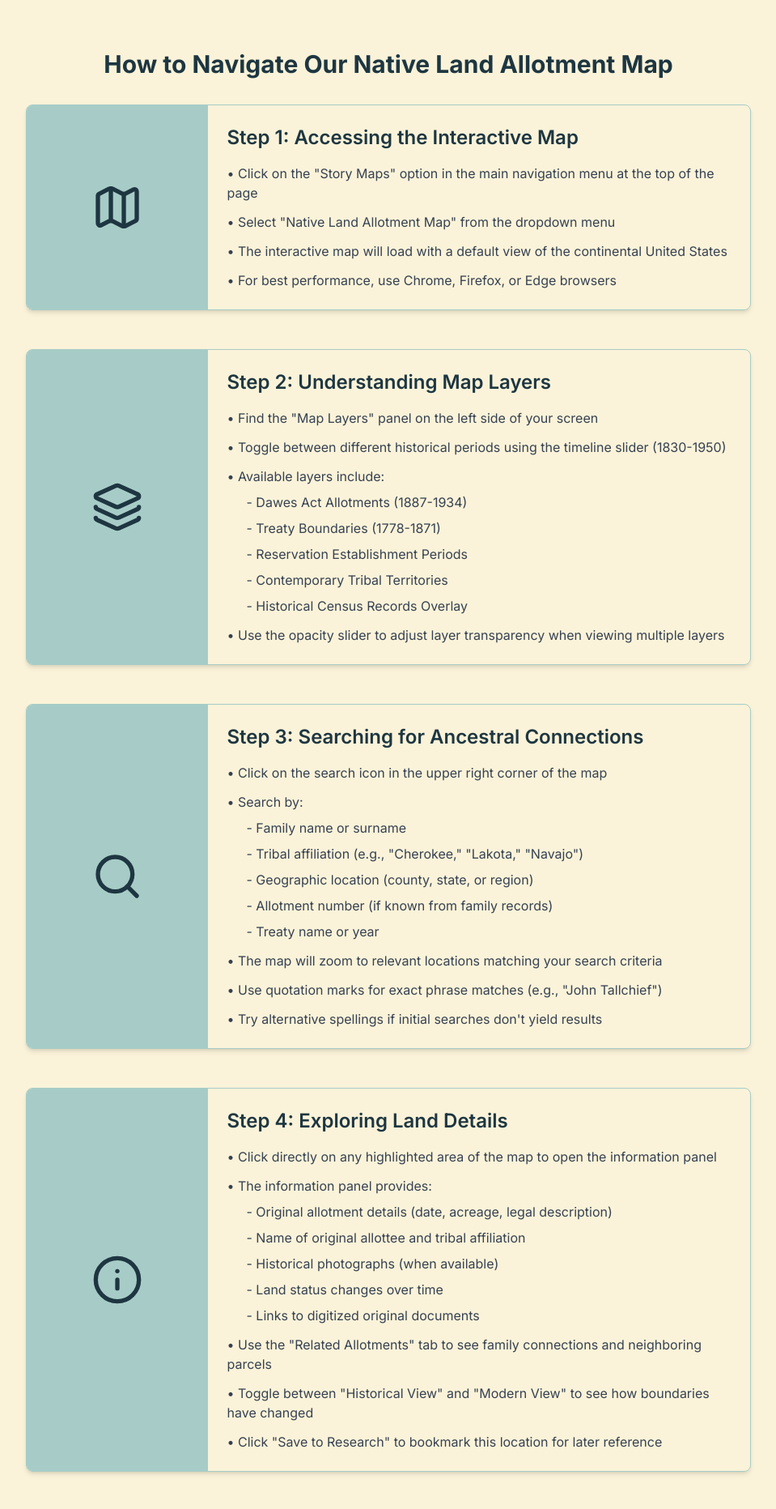
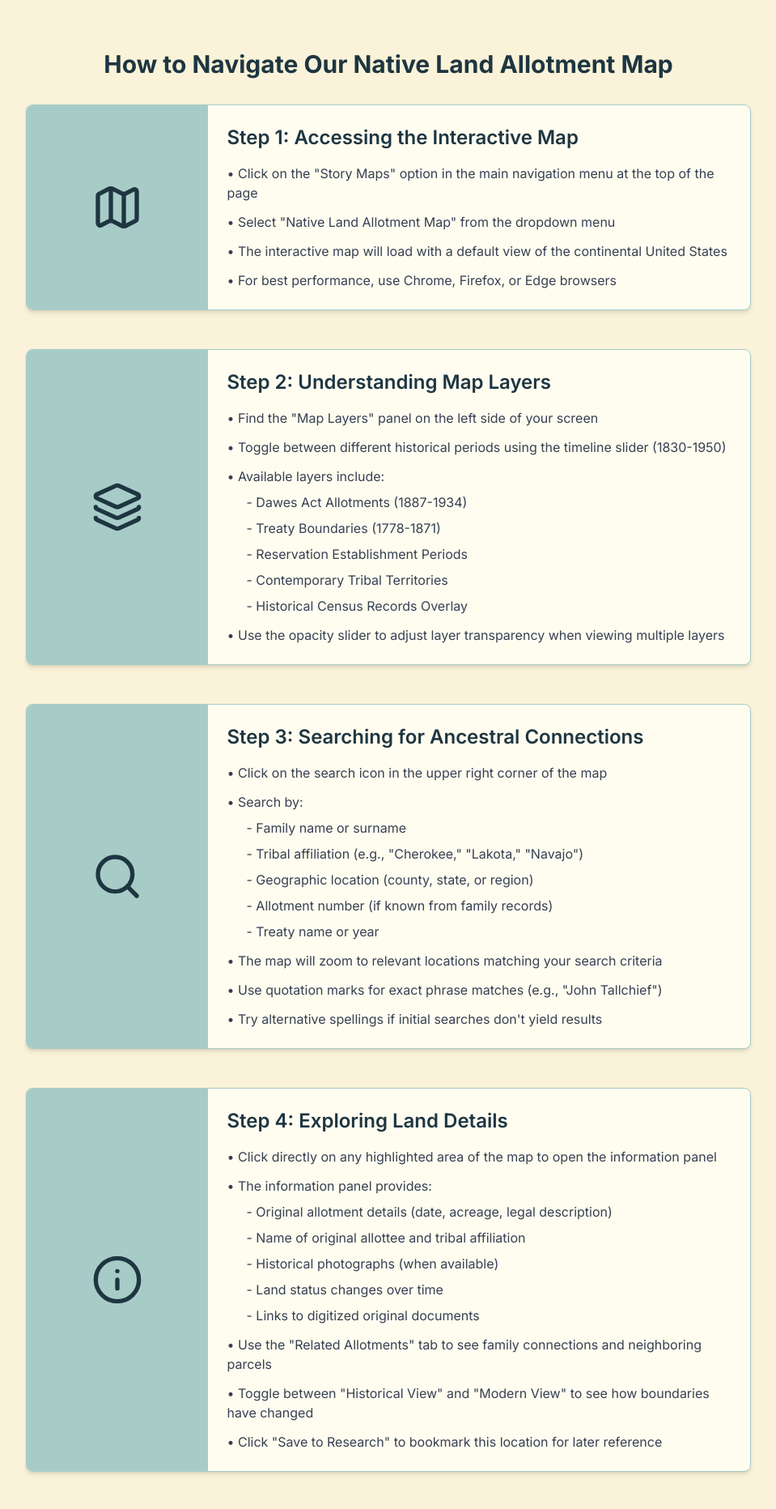
Before and after one commit to antcoop-vu/first-american-land-allotment, a Next.js app: page /tutorials in a window 1280 px wide. Shown: the part 600-2463 px from the top of the page at 81% size, without its empty margins (160-1119 px from the left). Built offline with nearby package versions, Linux system fonts and the light colour scheme.

Commit message:
made adjustments to tutorials page layout and colors

```diff
--- a/app/tutorials/page.tsx
+++ b/app/tutorials/page.tsx
@@ -114,7 +114,7 @@ export default function TutorialsPage() {
 
           <div className="space-y-12">
             <Card
-              className="shadow-md overflow-hidden"
+              className="shadow-md overflow-hidden bg-lightCream"
               style={{ borderColor: colors.teal }}
             >
               <div className="md:flex">
@@ -154,7 +154,7 @@ export default function TutorialsPage() {
             </Card>
 
             <Card
-              className="shadow-md overflow-hidden"
+              className="shadow-md overflow-hidden bg-lightCream"
               style={{ borderColor: colors.teal }}
             >
               <div className="md:flex">
@@ -200,7 +200,7 @@ export default function TutorialsPage() {
             </Card>
 
             <Card
-              className="shadow-md overflow-hidden"
+               className="shadow-md overflow-hidden bg-lightCream"
               style={{ borderColor: colors.teal }}
             >
               <div className="md:flex">
@@ -257,7 +257,7 @@ export default function TutorialsPage() {
             </Card>
 
             <Card
-              className="shadow-md overflow-hidden"
+              className="shadow-md overflow-hidden bg-lightCream"
               style={{ borderColor: colors.teal }}
             >
               <div className="md:flex">
@@ -312,7 +312,7 @@ export default function TutorialsPage() {
             </Card>
 
             <Card
-              className="shadow-md overflow-hidden"
+              className="shadow-md overflow-hidden bg-lightCream"
               style={{ borderColor: colors.teal }}
             >
               <div className="md:flex">
@@ -363,7 +363,7 @@ export default function TutorialsPage() {
             </Card>
 
             <Card
-              className="shadow-md overflow-hidden"
+              className="shadow-md overflow-hidden bg-lightCream"
               style={{ borderColor: colors.teal }}
             >
               <div className="md:flex">
@@ -490,7 +490,7 @@ export default function TutorialsPage() {
           Video Tutorials
         </h2>
         <div className="grid md:grid-cols-3 gap-8 max-w-5xl mx-auto">
-          <Card style={{ borderColor: colors.teal }}>
+          <Card style={{ borderColor: colors.teal, backgroundColor: "white" }}>
             <div className="aspect-[16/12] bg-gray-200 flex items-end justify-items-end w-full relative mb-6 sm:mb-0 overflow-hidden rounded-t-sm">
               <Image
                 src="/tutorials/beginner.png"
@@ -509,7 +509,7 @@ export default function TutorialsPage() {
             </CardContent>
           </Card>
 
-          <Card style={{ borderColor: colors.teal }}>
+          <Card style={{ borderColor: colors.teal, backgroundColor: "white" }}>
             <div className="aspect-[16/12] bg-gray-200 flex items-end justify-items-end w-full relative mb-6 sm:mb-0 overflow-hidden rounded-t-sm">
               <Image
                 src="/tutorials/ancestory.png"
@@ -528,7 +528,7 @@ export default function TutorialsPage() {
             </CardContent>
           </Card>
 
-          <Card style={{ borderColor: colors.teal }}>
+         <Card style={{ borderColor: colors.teal, backgroundColor: "white" }}>
             <div className="aspect-[16/12] bg-gray-200 flex items-end justify-items-end w-full relative mb-6 sm:mb-0 overflow-hidden rounded-t-sm">
               <Image
                 src="/tutorials/documents.png"
@@ -554,7 +554,7 @@ export default function TutorialsPage() {
             style={{
               backgroundColor: colors.amber,
               color: colors.navy,
-              borderColor: colors.navy,
+              borderColor: colors.amber,
             }}
             className="hover:opacity-90"
           >
@@ -580,7 +580,7 @@ export default function TutorialsPage() {
               style={{
                 backgroundColor: colors.cream,
                 color: colors.navy,
-                borderColor: colors.amber,
+                borderColor: colors.cream,
               }}
               className="hover:opacity-90"
             >
@@ -588,7 +588,7 @@ export default function TutorialsPage() {
             </Button>
             <Button
               variant="default"
-              style={{ backgroundColor: colors.amber, color: colors.navy }}
+              style={{ backgroundColor: colors.amber, color: colors.navy, borderColor: colors.amber }}
               className="hover:opacity-90"
             >
               Schedule 1:1 Research Help
@@ -598,7 +598,7 @@ export default function TutorialsPage() {
               style={{
                 backgroundColor: colors.cream,
                 color: colors.navy,
-                borderColor: colors.amber,
+                borderColor: colors.cream,
               }}
               className="hover:opacity-90"
             >
--- a/components/footer.tsx
+++ b/components/footer.tsx
@@ -87,9 +87,9 @@ export default function Footer() {
               <input
                 type="email"
                 placeholder="Your email"
-                className="px-3 py-2 bg-slate-800/50 text-white rounded-md focus:outline-none"
+                className="px-3 py-2 bg-slate-800/50 text-white rounded-l-md focus:outline-none"
               />
-              <button className="px-4 mx-2 py-2 border bg-white border-teal hover:bg-accent text-teal hover:text-white rounded-md">
+              <button className="px-4 me-2 py-2 border bg-white border-teal hover:bg-accent text-teal hover:text-white rounded-r-md">
                 Subscribe
               </button>
             </div>
```
